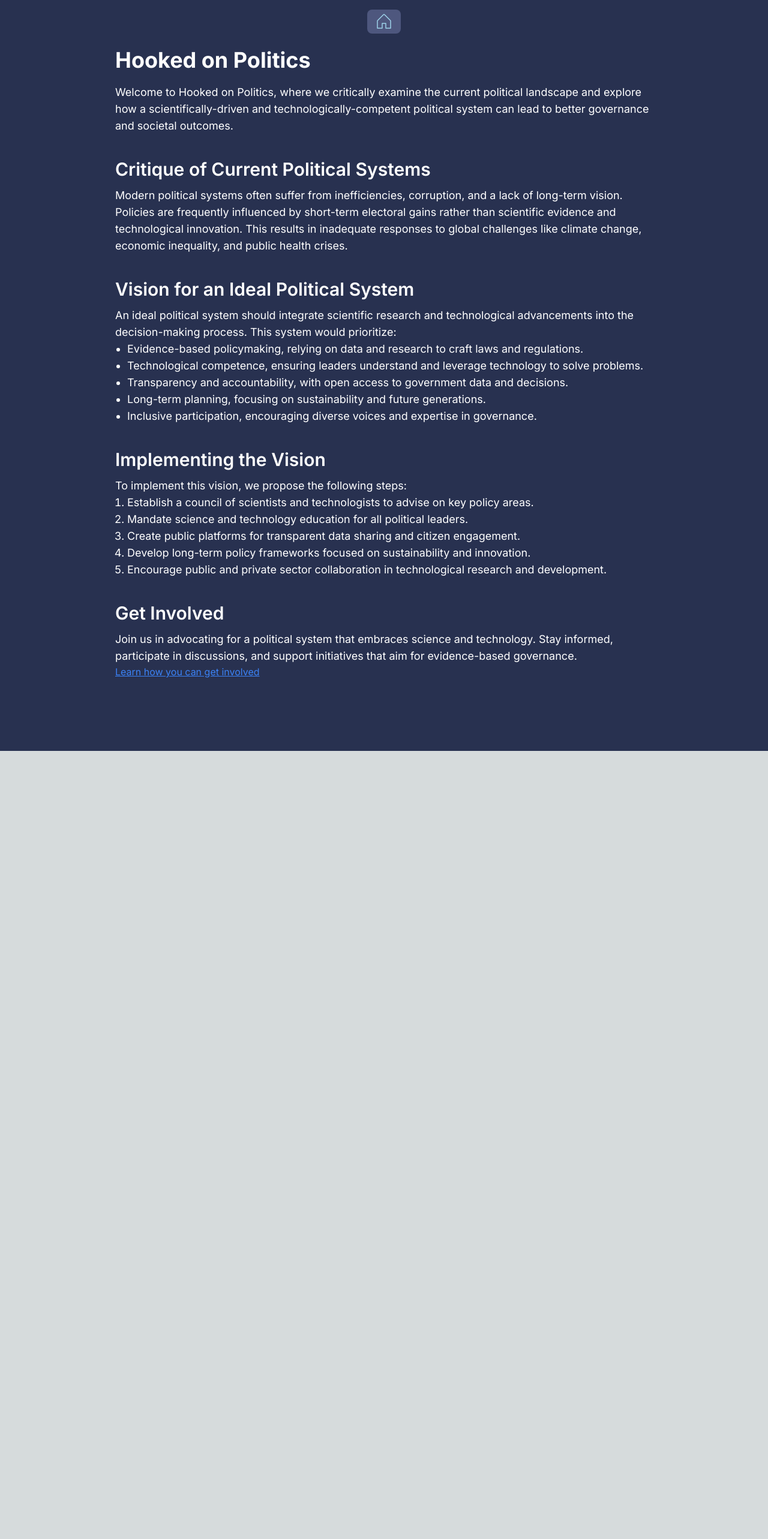
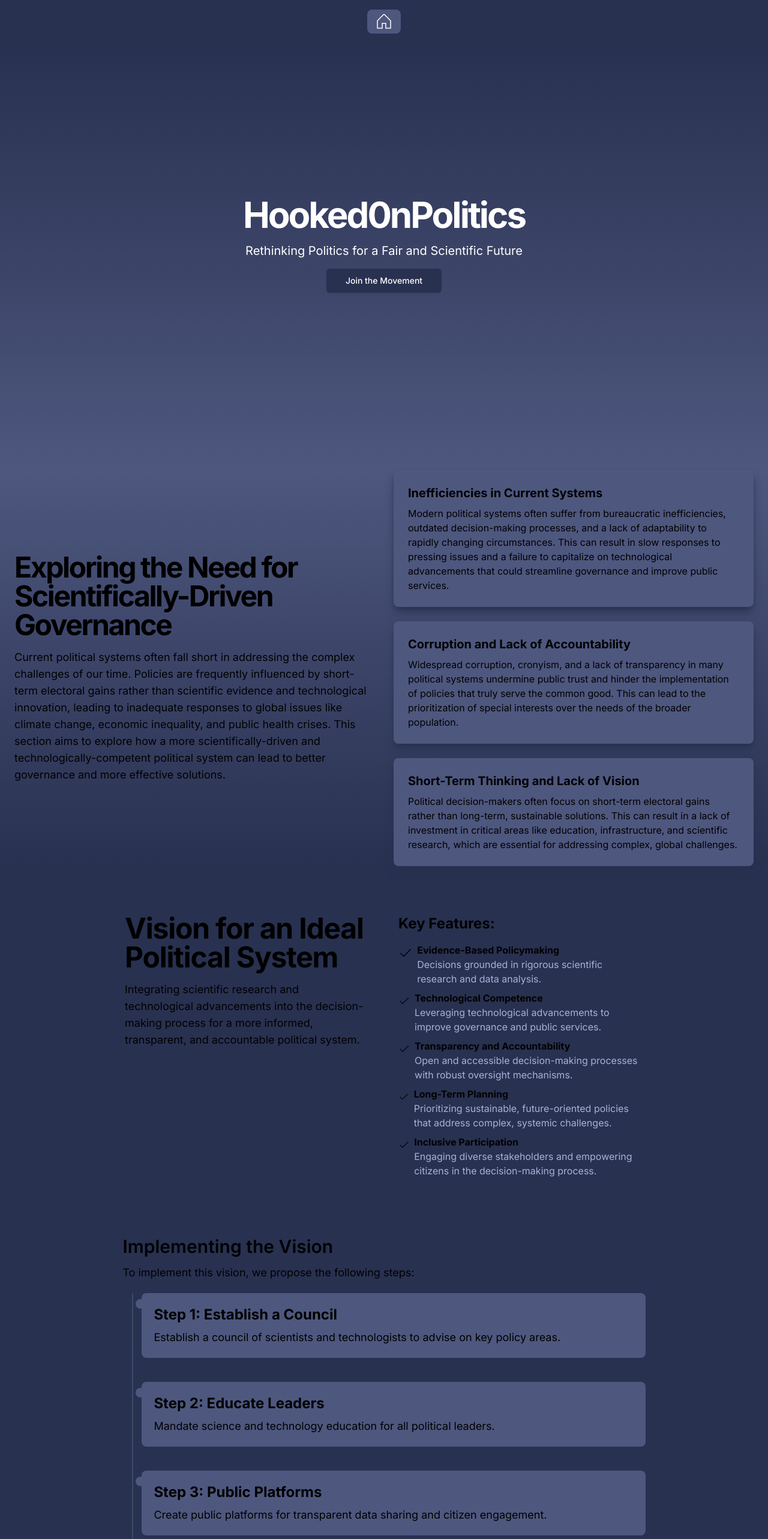
Before and after one commit to AnnaH00k/hookintech, a Next.js app: page /hooked0npolitics in a window 1280 px wide. Shown: the top 2566 px of the page at 60% size. Before the commit the page ends 1252 px from the top, so only its background shows below. Built offline with nearby package versions, Linux system fonts and the light colour scheme.

Commit message:
add new page

```diff
--- a/app/components/headers/politicsheader.tsx
+++ b/app/components/headers/politicsheader.tsx
@@ -4,9 +4,9 @@ export default function PoliticsHeader() {
     return (
       <header>
         <nav>
-          <div className="flex  flex-row   items-center justify-center sm:fixed absolute  py-4 px-2 gap-2 w-full">
+          <div className="flex  flex-row items-center justify-center absolute  py-4 px-2 gap-2 w-full">
 
-            <a href="/" className="sm:text-lg text-md text-[#9dd2e9] text-center rounded-lg bg-[#4e577e] px-3 py-1">
+            <a href="/" className="sm:text-lg text-md text-white text-center rounded-lg bg-[#4e577e] px-3 py-1">
             <House size={32} weight="light" />
             </a>
           </div>
--- a/app/hooked0npolitics/page.tsx
+++ b/app/hooked0npolitics/page.tsx
@@ -3,63 +3,198 @@ import MenuHeader from "../components/headers/menuHeader";
 import Footer from "../components/footer";
 import Script from "next/script";
 import Link from "next/link";
+import { Check } from "@phosphor-icons/react/dist/ssr";
 
 export default function Hooked0nPolitics() {
   return (
     <main className="flex flex-col items-center min-h-screen justify-between py-20 bg-[#283150] w-full">
-      <div className="w-4/5 max-w-4xl text-white">
-        <section className="mb-10">
-          <h1 className="text-4xl font-bold mb-5">Hooked on Politics</h1>
-          <p className="text-lg">
-            Welcome to Hooked on Politics, where we critically examine the current political landscape and explore how a scientifically-driven and technologically-competent political system can lead to better governance and societal outcomes.
+
+
+<section className="w-full min-h-[88vh] pb-12 flex flex-col items-center justify-center  bg-gradient-to-b from-[#283150] to-[#4e577e]">
+      <div className=" w-full px-4 md:px-6 text-center">
+        <div className="space-y-4 w-full">
+          <h1 className="text-3xl font-bold tracking-tighter text-white sm:text-4xl md:text-5xl lg:text-6xl/none">
+            Hooked0nPolitics
+          </h1>
+          <p className="mx-auto max-w-[700px] text-white md:text-xl">
+            Rethinking Politics for a Fair and Scientific Future
           </p>
-        </section>
+          <Link
+            href="#"
+            className="inline-flex h-10 items-center justify-center rounded-md bg-[#283150] px-8 text-sm font-medium text-white shadow transition-colors hover:bg-[#283150]/90 focus-visible:outline-none focus-visible:ring-1 focus-visible:ring-ring disabled:pointer-events-none disabled:opacity-50"
+            prefetch={false}
+          >
+            Join the Movement
+          </Link>
+        </div>
+      </div>
+    </section>
 
-        <section className="mb-10">
-          <h2 className="text-3xl font-semibold mb-3">Critique of Current Political Systems</h2>
-          <p className="text-lg">
-            Modern political systems often suffer from inefficiencies, corruption, and a lack of long-term vision. Policies are frequently influenced by short-term electoral gains rather than scientific evidence and technological innovation. This results in inadequate responses to global challenges like climate change, economic inequality, and public health crises.
-          </p>
-        </section>
+    <section className="w-full flex items-center justify-center bg-gradient-to-b from-[#4e577e] to-[#283150]">
+      <div className="container px-4 md:px-6">
+        <div className="grid gap-8 lg:grid-cols-2">
+          <div className="flex flex-col items-center justify-center">
+            <h2 className="text-3xl font-bold tracking-tighter md:text-4xl lg:text-5xl">
+             Exploring the Need for Scientifically-Driven Governance
+            </h2>
+            <p className="mt-4 text-muted-foreground md:text-xl lg:text-lg">
+              Current political systems often fall short in addressing the complex challenges of our time. Policies are
+              frequently influenced by short-term electoral gains rather than scientific evidence and technological
+              innovation, leading to inadequate responses to global issues like climate change, economic inequality, and
+              public health crises. This section aims to explore how a more scientifically-driven and
+              technologically-competent political system can lead to better governance and more effective solutions.
+            </p>
+          </div>
+          <div className="grid gap-6">
+            <div className="rounded-lg shadow-[#283150] shadow-lg bg-[#4e577e] p-6 ">
+              <h3 className="text-xl font-bold">Inefficiencies in Current Systems</h3>
+              <p className="mt-2 text-muted-foreground">
+                Modern political systems often suffer from bureaucratic inefficiencies, outdated decision-making
+                processes, and a lack of adaptability to rapidly changing circumstances. This can result in slow
+                responses to pressing issues and a failure to capitalize on technological advancements that could
+                streamline governance and improve public services.
+              </p>
+            </div>
+            <div className="rounded-lg  bg-[#4e577e] p-6 shadow-[#283150] shadow-lg">
+              <h3 className="text-xl font-bold">Corruption and Lack of Accountability</h3>
+              <p className="mt-2 text-muted-foreground">
+                Widespread corruption, cronyism, and a lack of transparency in many political systems undermine public
+                trust and hinder the implementation of policies that truly serve the common good. This can lead to the
+                prioritization of special interests over the needs of the broader population.
+              </p>
+            </div>
+            <div className="rounded-lg  bg-[#4e577e] p-6 shadow-[#283150] shadow-lg">
+              <h3 className="text-xl font-bold">Short-Term Thinking and Lack of Vision</h3>
+              <p className="mt-2 text-muted-foreground">
+                Political decision-makers often focus on short-term electoral gains rather than long-term, sustainable
+                solutions. This can result in a lack of investment in critical areas like education, infrastructure, and
+                scientific research, which are essential for addressing complex, global challenges.
+              </p>
+            </div>
+          </div>
+        </div>
+      </div>
+    </section>
 
-        <section className="mb-10">
-          <h2 className="text-3xl font-semibold mb-3">Vision for an Ideal Political System</h2>
-          <p className="text-lg">
-            An ideal political system should integrate scientific research and technological advancements into the decision-making process. This system would prioritize:
-          </p>
-          <ul className="list-disc ml-5 text-lg">
-            <li>Evidence-based policymaking, relying on data and research to craft laws and regulations.</li>
-            <li>Technological competence, ensuring leaders understand and leverage technology to solve problems.</li>
-            <li>Transparency and accountability, with open access to government data and decisions.</li>
-            <li>Long-term planning, focusing on sustainability and future generations.</li>
-            <li>Inclusive participation, encouraging diverse voices and expertise in governance.</li>
-          </ul>
-        </section>
+    <div className="flex flex-col items-center justify-center bg-background text-foreground">
+      <main className="max-w-4xl w-full px-4 py-20 ">
+        <div className="grid gap-8 md:grid-cols-2 lg:gap-12">
+          <div className="space-y-4">
+            <h1 className="text-4xl font-bold tracking-tight sm:text-5xl">Vision for an Ideal Political System
+            </h1>
+            <p className="text-muted-foreground text-lg">
+              Integrating scientific research and technological advancements into the decision-making process for a more
+              informed, transparent, and accountable political system.
+            </p>
+          </div>
+          <div className="space-y-4">
+            <h2 className="text-2xl font-bold">Key Features:</h2>
+            <ul className="space-y-2 text-muted-foreground">
+              <li className="flex items-start gap-2">
+              <Check size={32} />
+                <div>
+                  <h3 className="font-bold">Evidence-Based Policymaking</h3>
+                  <p className="text-[#a8b1d7]">Decisions grounded in rigorous scientific research and data analysis.</p>
+                </div>
+              </li>
+              <li className="flex items-start gap-2">
+              <Check size={32} />
+                <div>
+                  <h3 className="font-bold">Technological Competence</h3>
+                  <p className="text-[#a8b1d7]">Leveraging technological advancements to improve governance and public services.</p>
+                </div>
+              </li>
+              <li className="flex items-start gap-2">
+              <Check size={32} />
+                <div>
+                  <h3 className="font-bold">Transparency and Accountability</h3>
+                  <p className="text-[#a8b1d7]">Open and accessible decision-making processes with robust oversight mechanisms.</p>
+                </div>
+              </li>
+              <li className="flex items-start gap-2">
+              <Check size={32} />
+                <div>
+                  <h3 className="font-bold">Long-Term Planning</h3>
+                  <p className="text-[#a8b1d7]">Prioritizing sustainable, future-oriented policies that address complex, systemic challenges.</p>
+                </div>
+              </li>
+              <li className="flex items-start gap-2">
+              <Check size={32} />
+            <div>
+                  <h3 className="font-bold">Inclusive Participation</h3>
+                  <p className="text-[#a8b1d7]">Engaging diverse stakeholders and empowering citizens in the decision-making process.</p>
+                </div>
+              </li>
+            </ul>
+          </div>
+        </div>
+      </main>
+    </div>
 
-        <section className="mb-10">
-          <h2 className="text-3xl font-semibold mb-3">Implementing the Vision</h2>
-          <p className="text-lg">
-            To implement this vision, we propose the following steps:
-          </p>
-          <ol className="list-decimal ml-5 text-lg">
-            <li>Establish a council of scientists and technologists to advise on key policy areas.</li>
-            <li>Mandate science and technology education for all political leaders.</li>
-            <li>Create public platforms for transparent data sharing and citizen engagement.</li>
-            <li>Develop long-term policy frameworks focused on sustainability and innovation.</li>
-            <li>Encourage public and private sector collaboration in technological research and development.</li>
-          </ol>
-        </section>
 
-        <section className="mb-10">
-          <h2 className="text-3xl font-semibold mb-3">Get Involved</h2>
-          <p className="text-lg">
-            Join us in advocating for a political system that embraces science and technology. Stay informed, participate in discussions, and support initiatives that aim for evidence-based governance.
-          </p>
-          <Link href="/get-involved">
-            <p className="text-blue-500 underline">Learn how you can get involved</p>
-          </Link>
-        </section>
+
+    <section className="mb-10 md:w-auto md:m-4 w-[90vw]">
+  <h2 className="text-3xl font-semibold mb-3">Implementing the Vision</h2>
+  <p className="text-lg mb-5">
+    To implement this vision, we propose the following steps:
+  </p>
+  <div className="relative pl-4 sm:pl-8">
+    <div className="absolute top-0 bottom-0 left-2 sm:left-4 w-0.5 bg-[#3b4a6b]"></div>
+
+    <div className="mb-6 sm:mb-10 relative">
+      <div className="absolute w-3 h-3 sm:w-4 sm:h-4 rounded-full bg-[#4e577e] left-[-6px] sm:left-[-10px] top-2.5"></div>
+      <div className="bg-[#4e577e] p-4 sm:p-5 rounded-lg">
+        <h3 className="text-xl sm:text-2xl font-bold mb-2">Step 1: Establish a Council</h3>
+        <p className="text-base sm:text-lg">
+          Establish a council of scientists and technologists to advise on key policy areas.
+        </p>
       </div>
+    </div>
+
+    <div className="mb-6 sm:mb-10 relative">
+      <div className="absolute w-3 h-3 sm:w-4 sm:h-4 rounded-full bg-[#4e577e] left-[-6px] sm:left-[-10px] top-2.5"></div>
+      <div className="bg-[#4e577e] p-4 sm:p-5 rounded-lg">
+        <h3 className="text-xl sm:text-2xl font-bold mb-2">Step 2: Educate Leaders</h3>
+        <p className="text-base sm:text-lg">
+          Mandate science and technology education for all political leaders.
+        </p>
+      </div>
+    </div>
+
+    <div className="mb-6 sm:mb-10 relative">
+      <div className="absolute w-3 h-3 sm:w-4 sm:h-4 rounded-full bg-[#4e577e] left-[-6px] sm:left-[-10px] top-2.5"></div>
+      <div className="bg-[#4e577e] p-4 sm:p-5 rounded-lg">
+        <h3 className="text-xl sm:text-2xl font-bold mb-2">Step 3: Public Platforms</h3>
+        <p className="text-base sm:text-lg">
+          Create public platforms for transparent data sharing and citizen engagement.
+        </p>
+      </div>
+    </div>
+
+    <div className="mb-6 sm:mb-10 relative">
+      <div className="absolute w-3 h-3 sm:w-4 sm:h-4 rounded-full bg-[#4e577e] left-[-6px] sm:left-[-10px] top-2.5"></div>
+      <div className="bg-[#4e577e] p-4 sm:p-5 rounded-lg">
+        <h3 className="text-xl sm:text-2xl font-bold mb-2">Step 4: Policy Frameworks</h3>
+        <p className="text-base sm:text-lg">
+          Develop long-term policy frameworks focused on sustainability and innovation.
+        </p>
+      </div>
+    </div>
+
+    <div className="mb-6 sm:mb-10 relative">
+      <div className="absolute w-3 h-3 sm:w-4 sm:h-4 rounded-full bg-[#4e577e] left-[-6px] sm:left-[-10px] top-2.5"></div>
+      <div className="bg-[#4e577e] p-4 sm:p-5 rounded-lg">
+        <h3 className="text-xl sm:text-2xl font-bold mb-2">Step 5: Collaboration</h3>
+        <p className="text-base sm:text-lg">
+          Encourage public and private sector collaboration in technological research and development.
+        </p>
+      </div>
+    </div>
+  </div>
+</section>
+
+
+
     </main>
   );
 }
```
